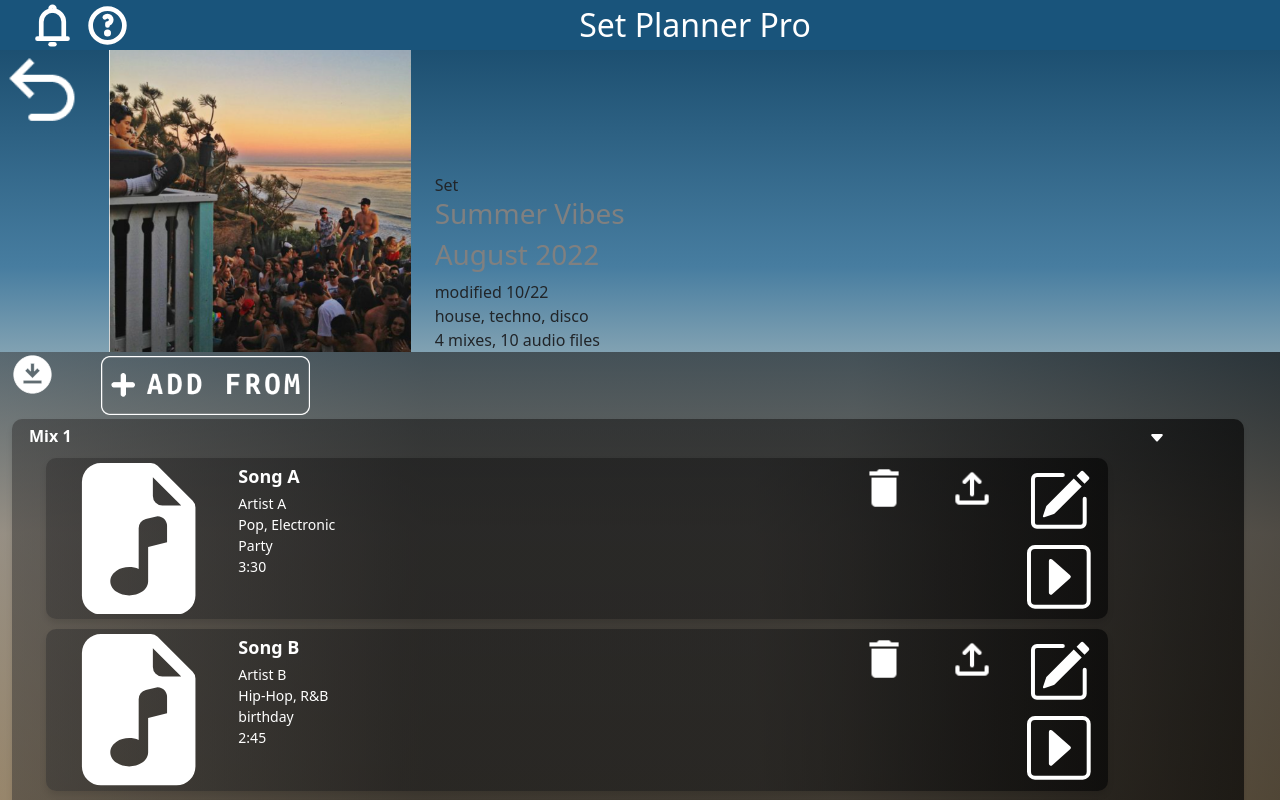
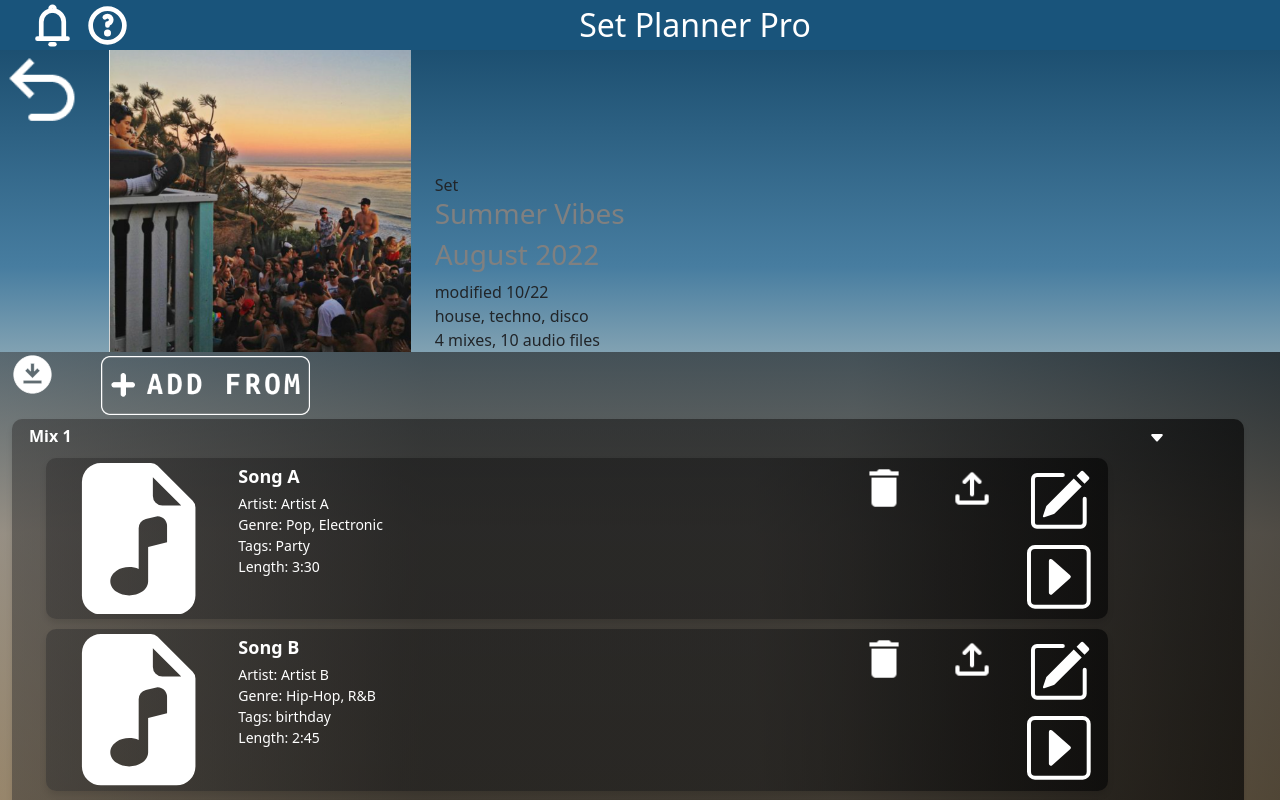
Before and after one commit to leeaforbes/earlybirdsfinalproject, a React (Create React App) app: page / in a window 1280 px wide. Both pictures are taken after a click on the icon 1157 px from the left and 437 px from the top of the page. Shown: the top 800 px of the page. Built offline with nearby package versions, Linux system fonts and the light colour scheme.

Commit message:
added labels

```diff
--- a/src/AudioFileCard.js
+++ b/src/AudioFileCard.js
@@ -28,11 +28,11 @@ const AudioFileCard = ({ audioFile }) => {
                 </div>
                 <div className='col-2'>
                   <div className="audio-file-card__title">{audioFile.title}</div>
-                  <div className="audio-file-card__artist">{audioFile.artist}</div>
-                  <div className="audio-file-card__genres">{audioFile.genres.join(', ')}</div>
-                  <div className="audio-file-card__genres">{audioFile.tags}</div>
+                  <div className="audio-file-card__artist">Artist: {audioFile.artist}</div>
+                  <div className="audio-file-card__genres">Genre: {audioFile.genres.join(', ')}</div>
+                  <div className="audio-file-card__genres">Tags: {audioFile.tags}</div>
 
-                  <div className="audio-file-card__length">{audioFile.length}</div>
+                  <div className="audio-file-card__length">Length: {audioFile.length}</div>
                 </div>
                 <div className='col-5'>
                 { showPlayAudio && <div className='fluid-container m-0'>
```
